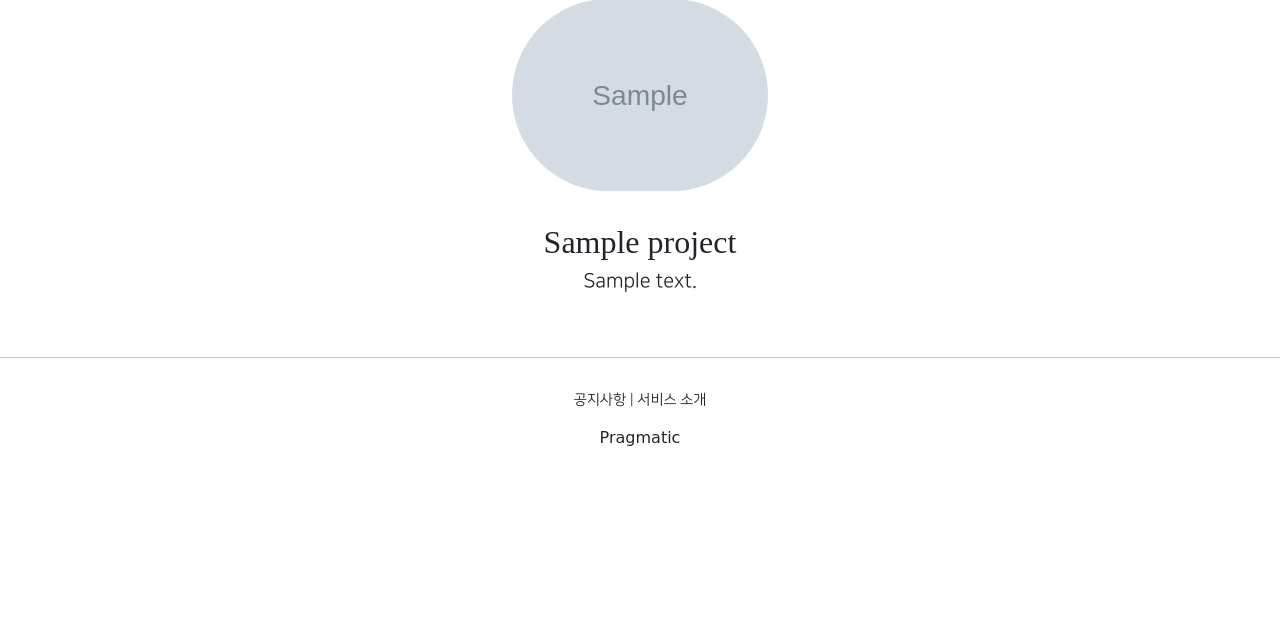
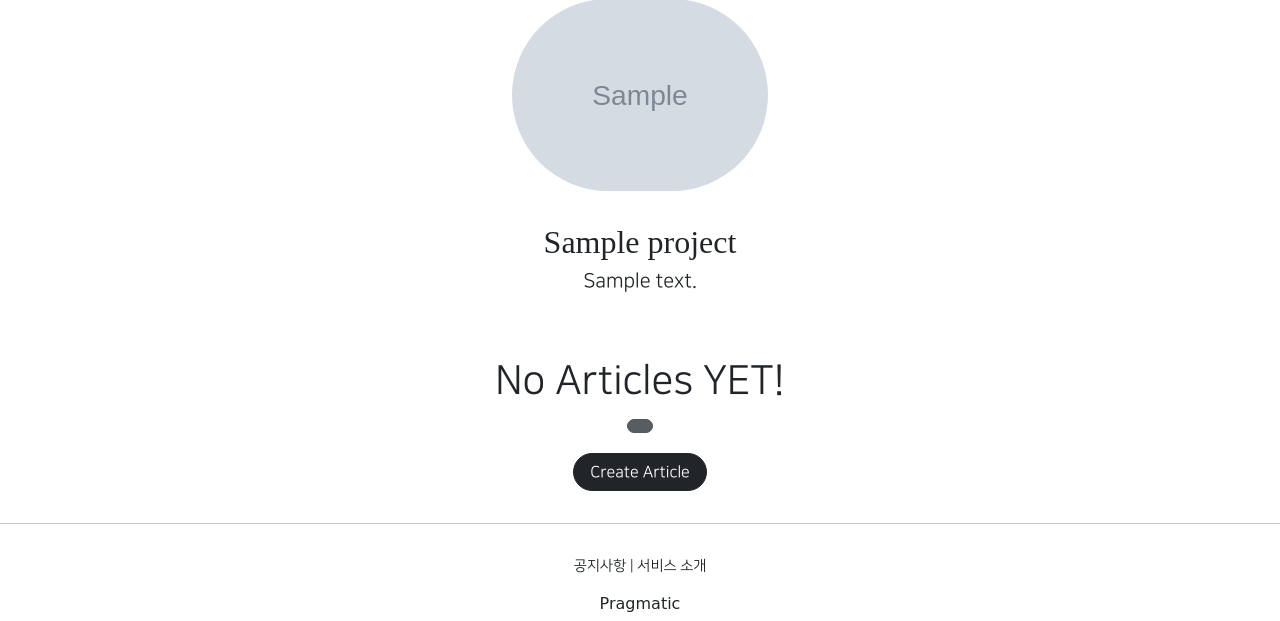
Before and after one commit to EasyCoding-7/django-basic-example, a Django app: page /projects/detail/1 in a window 1280 px wide. Shown: the part 210-831 px from the top of the page. Before the commit the page ends 656 px from the top, so only its background shows below. Run offline with Django 3.2, Linux system fonts and the light colour scheme; tables that the repository leaves empty hold one stand-in row (values such as "Sample post"); grey boxes marked "Sample" are stand-in pictures; some libraries are stand-ins or nearby versions; some web fonts are replaced.

Commit message:
projectapp 2

```diff
--- a/accountapp/Templates/accountapp/detail.html
+++ b/accountapp/Templates/accountapp/detail.html
@@ -56,4 +56,10 @@
     </div>
   </div>
 
+    <div>
+      {% include 'accountapp/snippets/list_fragment.html' with article_list=object_list %}
+    </div>
+
+  </div>
+
 {% endblock %}
--- a/articleapp/forms.py
+++ b/articleapp/forms.py
@@ -6,4 +6,4 @@
 class ArticleCreationForm(ModelForm):
     class Meta:
         model = Article
-        fields = ['title', 'image', 'content']
+        fields = ['title', 'image','project' ,'content']
--- a/articleapp/models.py
+++ b/articleapp/models.py
@@ -2,10 +2,12 @@
 from django.db import models
 
 # Create your models here.
+from projectapp.models import Project
 
 
 class Article(models.Model):
     writer = models.ForeignKey(User, on_delete=models.SET_NULL, related_name='article', null=True)
+    project = models.ForeignKey(Project, on_delete=models.SET_NULL, related_name='article', null=True)
     title = models.CharField(max_length=200, null=True)
     image = models.ImageField(upload_to='article/', null=True)
     content = models.TextField(null=True)
--- a/projectapp/Templates/projectapp/detail.html
+++ b/projectapp/Templates/projectapp/detail.html
@@ -13,6 +13,13 @@
       {{ target_project.description }}
     </h5>
   </div>
+
+  <div>
+
+    {% include 'projectapp/snippets/list_fragment.html' with article_list=object_list %}
+
+  </div>
+
 </div>
 
 {% endblock %}
--- /dev/null
+++ b/projectapp/Templates/projectapp/snippets/list_fragment.html
@@ -0,0 +1,51 @@
+{% load static %}
+
+
+
+  <style>
+    .container {
+      padding: 0;
+      margin: 0, auto;
+    }
+
+    .container a {
+      width: 45%;
+      max-width: 250px;
+    }
+
+    .container div {
+      display: flex;
+      justify-content: center;
+      align-items: center;
+      border-radius: 1rem;
+    }
+
+    .container img {
+      width: 100%;
+      border-radius: 1rem;
+    }
+
+  </style>
+
+    {% if article_list %}
+      <div class="container">
+      {% for article in article_list %}
+        <a href="{% url 'articleapp:detail' pk=article.pk %}">
+          {% include 'articleapp/snippets/card.html' with article=article %}
+        </a>
+      {% endfor %}
+      </div>
+      <script src="{% static 'js/magic-grid.js' %}"></script>
+    {% else %}
+      <div style="text-align:center;">
+          <h1>No Articles YET!</h1>
+      </div>
+    {% endif %}
+
+    {% include 'articleapp/snippets/pagination.html' with page_obj=page_obj %}
+
+    <div style="text-align:center;">
+        <a href="{% url 'articleapp:create' %}" class="btn btn-dark rounded-pill mt-3 mb-3 px-3">
+            Create Article
+        </a>
+    </div>
```
Also changed, not shown: accountapp/views.py (+8 -1 lines), articleapp/migrations/0002_article_project.py (added).
